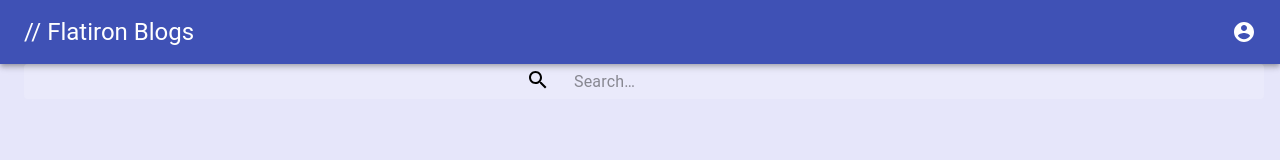
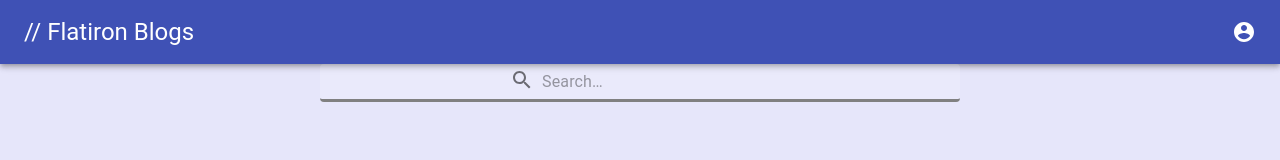
Before and after one commit to ixnp/lec-js, a React (Create React App) app: page / in a window 1280 px wide. Shown: the top 160 px of the page. Built offline with nearby package versions, Linux system fonts and the light colour scheme; data requests are answered from the project's data file.

Commit message:
added material-ui style

```diff
--- a/src/App.js
+++ b/src/App.js
@@ -16,10 +16,7 @@
   }
 
   searchFilter = (e) => {
-    const filteredBlogs = this.state.allBlogs.filter((blog) => {
-      let title = blog.title.toLowerCase();
-      return title.includes(e.target.value);
-    });
+    const filteredBlogs = this.state.allBlogs.filter((blog) => blog.title.toLowerCase().includes(e.target.value.toLowerCase()));
     this.setState({ blogs: filteredBlogs });
   };
 
--- a/src/Components/BlogsList.jsx
+++ b/src/Components/BlogsList.jsx
@@ -22,11 +22,9 @@
     ));
   }
   return (
-    <>
       <Grid className={classes.root} container spacing={3}>
         {createBlogCards()}
       </Grid>
-    </>
   );
 }
 
--- a/src/Components/SearchBar.jsx
+++ b/src/Components/SearchBar.jsx
@@ -1,6 +1,7 @@
 import SearchIcon from "@material-ui/icons/Search";
 import { fade, makeStyles } from "@material-ui/core/styles";
 import InputBase from "@material-ui/core/InputBase";
+
 
 const useStyles = makeStyles((theme) => ({
   search: {
@@ -9,30 +10,16 @@
     justifyContent: "center",
     borderRadius: theme.shape.borderRadius,
     backgroundColor: fade(theme.palette.common.white, 0.15),
-
-    marginRight: theme.spacing(2),
-    marginLeft: 0,
+    borderBottom: "solid grey",
     width: "100%",
     [theme.breakpoints.up("sm")]: {
-      marginLeft: theme.spacing(3),
-      width: "auto",
+      margin: "auto",
+      width: "50%",
     },
   },
-  searchIcon: {
-    height: "100%",
-  },
-
-  inputRoot: {
-    color: "inherit",
-  },
   inputInput: {
-    padding: theme.spacing(1, 1, 1, 0),
-    // vertical padding + font size from searchIcon
-    paddingLeft: `calc(1em + ${theme.spacing(1)}px)`,
+    padding: theme.spacing(1, 1, 1, 1),
     width: "100%",
-    [theme.breakpoints.up("md")]: {
-      width: "20ch",
-    },
   },
 }));
 
@@ -41,8 +28,8 @@
 
   return (
     <div className={classes.search}>
-      <div className={classes.searchIcon}>
-        <SearchIcon />
+      <div>
+        <SearchIcon color="action"/>
       </div>
         <InputBase
             placeholder="Search…"
```
Also changed, not shown: 1 other file (tests, documents, lock files or other folders). Lines whose indentation alone changed are shown as unchanged.
